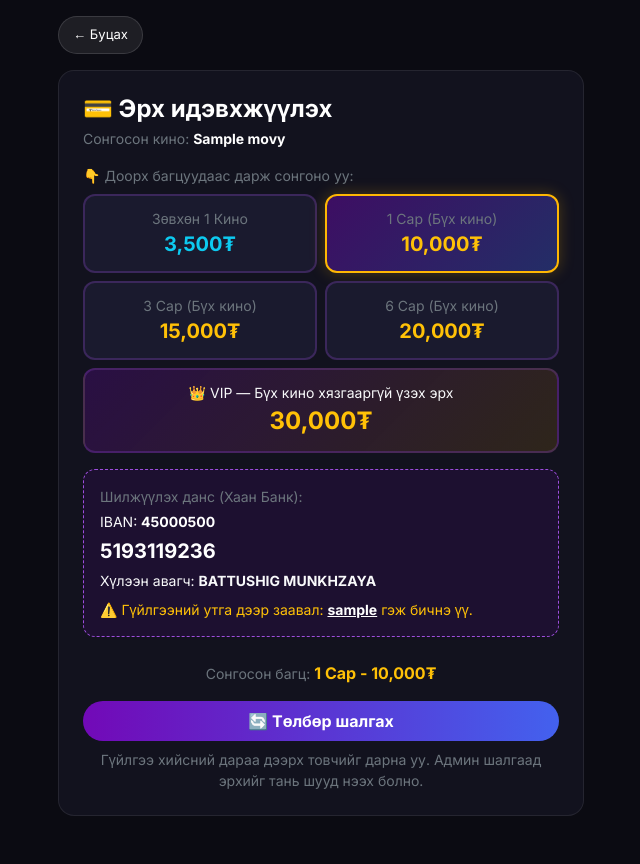
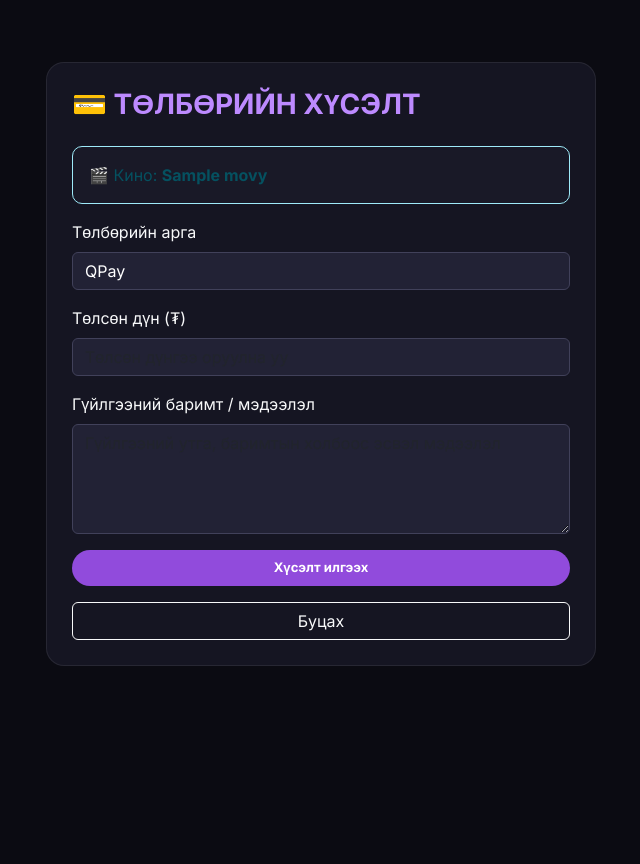
Before and after one commit to drbattvshig99-afk/KinoTime, a Flask app: page /payment/1 in a window 1280 px wide. Shown: the part 65-929 px from the top of the page, without its empty margins (319-959 px from the left). After the commit the page ends 731 px from the top, so only its background shows below. Run offline with Flask 3, Linux system fonts and the light colour scheme; the visitor is signed in with stand-in values (Sample User, id 1); data comes from the database, SQL or seed files in the repository; tables that the repository leaves empty hold one stand-in row (values such as "Sample post").

Commit message:
Update payment.html

```diff
--- a/templates/payment.html
+++ b/templates/payment.html
@@ -1,119 +1,82 @@
 {% extends "base.html" %}
+{% block content %}
 
-{% block content %}
 <style>
-    .pay-card {
-        background: #12121e;
-        border: 1px solid rgba(255, 255, 255, 0.08);
-        border-radius: 16px;
-        padding: 24px;
-    }
-    .plan-box {
-        background: #1a1a2e;
-        border: 2px solid rgba(157, 78, 221, 0.25);
-        border-radius: 12px;
-        padding: 12px 8px;
-        text-align: center;
-        cursor: pointer;
-        transition: all 0.2s ease;
-        user-select: none;
-    }
-    .plan-box:hover {
-        border-color: #9d4edd;
-        transform: translateY(-2px);
-    }
-    .plan-box.selected {
-        background: linear-gradient(135deg, rgba(114,9,183,0.45), rgba(67,97,238,0.35));
-        border-color: #ffb703;
-        box-shadow: 0 0 15px rgba(255, 183, 3, 0.25);
-    }
-    .plan-vip {
-        background: linear-gradient(135deg, rgba(114,9,183,0.25), rgba(255,183,3,0.12));
-    }
-    .bank-box {
-        background: rgba(114, 9, 183, 0.12);
-        border: 1px dashed #9d4edd;
-        border-radius: 12px;
-        padding: 16px;
-    }
+.payment-card {
+    max-width: 550px;
+    margin: 30px auto;
+    background: #151522;
+    border: 1px solid rgba(255,255,255,.08);
+    border-radius: 18px;
+    padding: 25px;
+}
+.payment-title { color: #bd8aff; font-weight: 700; }
+.form-control, .form-select {
+    background: #222235;
+    color: white;
+    border: 1px solid #41415a;
+}
+.form-control:focus, .form-select:focus {
+    background: #222235;
+    color: white;
+    border-color: #a855f7;
+    box-shadow: none;
+}
+.btn-purple {
+    background: #914bdc;
+    color: white;
+    border: none;
+}
+.btn-purple:hover { background: #7434b8; color: white; }
 </style>
 
-<div class="container mt-3 pb-5" style="max-width: 550px;">
-    <a href="{{ url_for('movie', mid=movie['id']) }}" class="btn btn-dark-glass btn-sm mb-3">← Буцах</a>
+<div class="container py-3">
 
-    <div class="pay-card">
-        <h4 class="fw-bold mb-1">💳 Эрх идэвхжүүлэх</h4>
-        <p class="text-secondary small mb-3">Сонгосон кино: <b class="text-white">{{ movie['title'] }}</b></p>
+    <div class="payment-card">
+        <h3 class="payment-title mb-4">💳 ТӨЛБӨРИЙН ХҮСЭЛТ</h3>
 
-        <div class="small text-secondary mb-2">👇 Доорх багцуудаас дарж сонгоно уу:</div>
-
-        <!-- Дарахад сонгогддог мөнгөн дүнгийн хайрцгууд -->
-        <div class="row g-2 mb-3">
-            <div class="col-6">
-                <div class="plan-box" onclick="selectPlan(this, '1 Кино - 3,500₮')">
-                    <div class="small text-secondary">Зөвхөн 1 Кино</div>
-                    <div class="fw-bold fs-5 text-info">3,500₮</div>
-                </div>
+        {% if movie %}
+            <div class="alert alert-info">
+                🎬 Кино: <strong>{{ movie.title }}</strong>
             </div>
-            <div class="col-6">
-                <div class="plan-box selected" onclick="selectPlan(this, '1 Сар - 10,000₮')">
-                    <div class="small text-secondary">1 Сар (Бүх кино)</div>
-                    <div class="fw-bold fs-5 text-warning">10,000₮</div>
-                </div>
+        {% else %}
+            <div class="alert alert-warning">
+                👑 1 сарын VIP эрх — 30 хоног
             </div>
-            <div class="col-6">
-                <div class="plan-box" onclick="selectPlan(this, '3 Сар - 15,000₮')">
-                    <div class="small text-secondary">3 Сар (Бүх кино)</div>
-                    <div class="fw-bold fs-5 text-warning">15,000₮</div>
-                </div>
-            </div>
-            <div class="col-6">
-                <div class="plan-box" onclick="selectPlan(this, '6 Сар - 20,000₮')">
-                    <div class="small text-secondary">6 Сар (Бүх кино)</div>
-                    <div class="fw-bold fs-5 text-warning">20,000₮</div>
-                </div>
-            </div>
-            <div class="col-12">
-                <div class="plan-box plan-vip" onclick="selectPlan(this, 'VIP Хязгааргүй - 30,000₮')">
-                    <div class="small text-light">👑 VIP — Бүх кино хязгааргүй үзэх эрх</div>
-                    <div class="fw-bold fs-4 text-warning">30,000₮</div>
-                </div>
-            </div>
-        </div>
-
-        <!-- Дансны мэдээлэл -->
-        <div class="bank-box mb-4">
-            <div class="small text-secondary mb-1">Шилжүүлэх данс (Хаан Банк):</div>
-            <div class="small text-light">IBAN: <b class="text-white">45000500</b></div>
-            <div class="fw-bold fs-5 text-white my-1">5193119236</div>
-            <div class="small text-light">Хүлээн авагч: <b>BATTUSHIG MUNKHZAYA</b></div>
-            <div class="small text-warning mt-2">
-                ⚠️ Гүйлгээний утга дээр заавал: <b class="text-white text-decoration-underline">{{ session.get('username') }}</b> гэж бичнэ үү.
-            </div>
-        </div>
+        {% endif %}
 
         <form method="POST">
-            <input type="hidden" name="method" id="selectedMethodInput" value="1 Сар - 10,000₮">
 
-            <div class="text-center mb-3">
-                <span class="small text-secondary">Сонгосон багц: </span>
-                <span id="selectedMethodText" class="fw-bold text-warning">1 Сар - 10,000₮</span>
-            </div>
+            <label class="form-label text-light">Төлбөрийн арга</label>
+            <select class="form-select mb-3" name="method" required>
+                <option value="QPay">QPay</option>
+                <option value="Банкны шилжүүлэг">Банкны шилжүүлэг</option>
+                <option value="Бусад">Бусад</option>
+            </select>
 
-            <button type="submit" class="btn btn-purple w-100 py-2 fs-6">🔄 Төлбөр шалгах</button>
-            <p class="text-secondary text-center small mt-2 mb-0">
-                Гүйлгээ хийсний дараа дээрх товчийг дарна уу. Админ шалгаад эрхийг тань шууд нээх болно.
-            </p>
+            <label class="form-label text-light">Төлсөн дүн (₮)</label>
+            <input class="form-control mb-3"
+                   type="number"
+                   name="amount"
+                   min="1"
+                   placeholder="Төлсөн дүнгээ оруулна уу"
+                   required>
+
+            <label class="form-label text-light">Гүйлгээний баримт / мэдээлэл</label>
+            <textarea class="form-control mb-3"
+                      name="proof"
+                      rows="4"
+                      placeholder="Гүйлгээний утга, баримтын холбоос эсвэл мэдээлэл"></textarea>
+
+            <button type="submit" class="btn btn-purple w-100 py-2">
+                Хүсэлт илгээх
+            </button>
         </form>
+
+        <a href="{{ url_for('index') }}" class="btn btn-outline-light w-100 mt-3">
+            Буцах
+        </a>
     </div>
+
 </div>
-
-<script>
-    function selectPlan(element, value) {
-        document.querySelectorAll('.plan-box').forEach(box => box.classList.remove('selected'));
-        element.classList.add('selected');
-        document.getElementById('selectedMethodInput').value = value;
-        document.getElementById('selectedMethodText').innerText = value;
-    }
-</script>
 {% endblock %}
```
